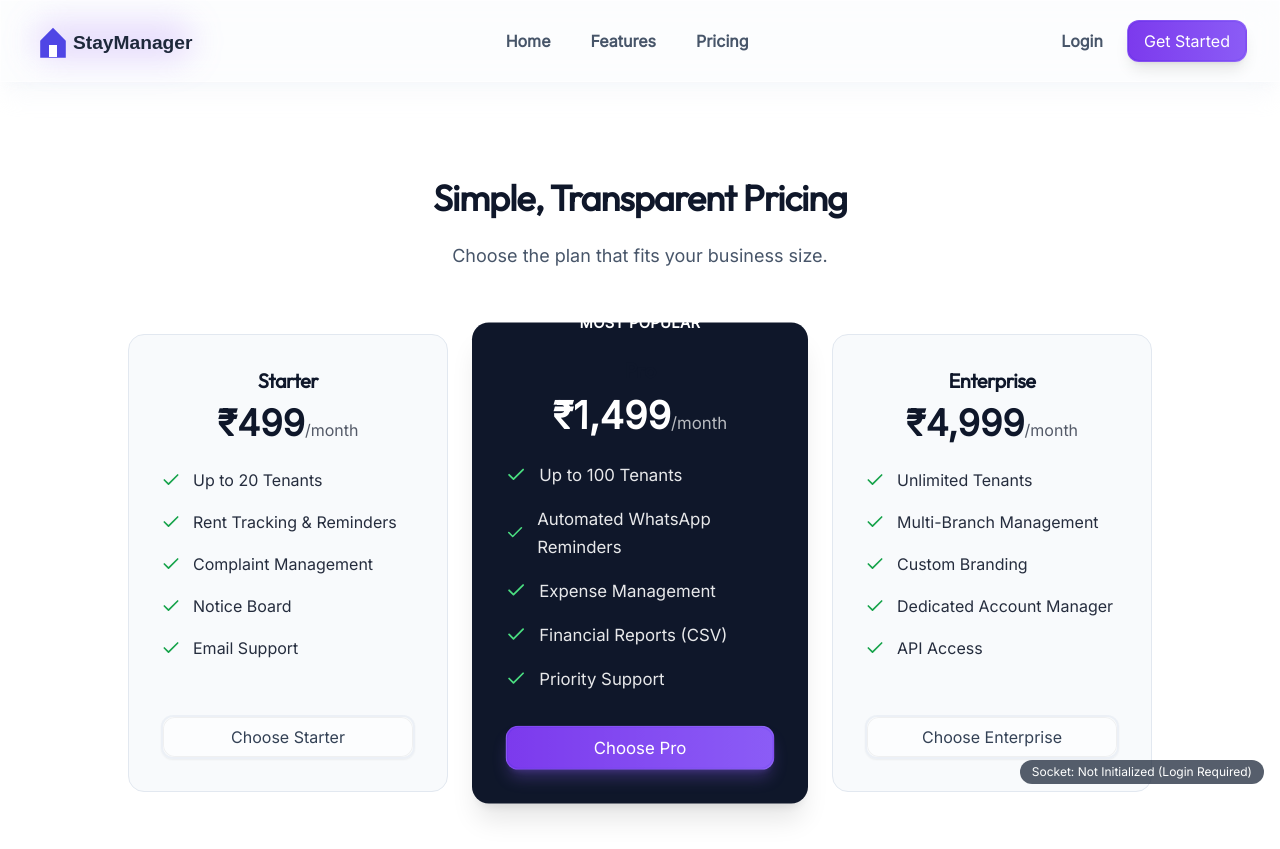
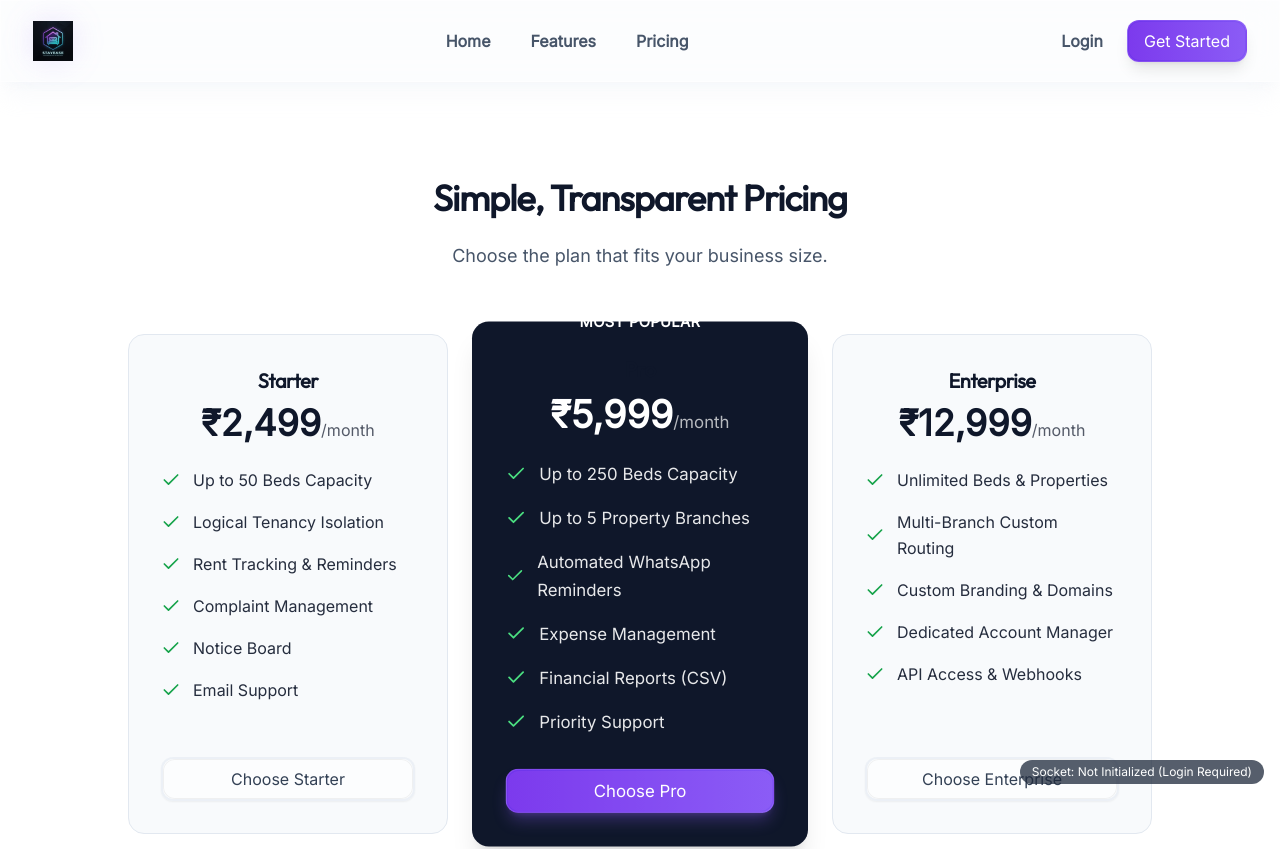
Before and after one commit to Maheswara192/HostelsPGs-Managament-website, a React (Vite) app in the folder client/: page /pricing in a window 1280 px wide. Shown: the top 849 px of the page. Built offline with nearby package versions, Linux system fonts and the light colour scheme; no server answers.

Commit message:
feat: stayease premium B2B branding refresh, custom logos, and pricing alignment

```diff
--- a/client/src/components/layout/Navbar.jsx
+++ b/client/src/components/layout/Navbar.jsx
@@ -3,7 +3,7 @@ import { Link, useNavigate } from 'react-router-dom';
 import { Menu, X } from 'lucide-react';
 import Button from '../common/Button';
 
-import logo from '../../assets/logo.svg';
+import logo from '../../assets/stayease_logo.png';
 
 const Navbar = () => {
     const [isOpen, setIsOpen] = useState(false);
@@ -17,7 +17,7 @@ const Navbar = () => {
                     <Link to="/" className="flex items-center space-x-2 group">
                         <div className="relative">
                             <div className="absolute inset-0 bg-primary-500/20 blur-lg rounded-full group-hover:bg-primary-500/40 transition-colors"></div>
-                            <img src={logo} alt="StayManager" className="h-10 relative z-10" />
+                            <img src={logo} alt="StayEase" className="h-10 relative z-10" />
                         </div>
                     </Link>
 
--- a/client/src/pages/public/Home.jsx
+++ b/client/src/pages/public/Home.jsx
@@ -3,6 +3,9 @@ import { Link, useNavigate } from 'react-router-dom';
 import { Users, CreditCard, Shield, Zap, TrendingUp, Smartphone, Building2, LayoutDashboard, Home as HomeIcon, CheckCircle2 } from 'lucide-react';
 import Button from '../../components/common/Button';
 import { motion } from 'framer-motion';
+
+import logo from '../../assets/stayease_logo.png';
+import heroBg from '../../assets/stayease_hero_bg.png';
 
 const Home = () => {
     const navigate = useNavigate();
@@ -20,7 +23,10 @@ const Home = () => {
     return (
         <div className="overflow-hidden font-sans bg-surface">
             {/* Hero Section */}
-            <section className="bg-[#0b0c10] text-white min-h-[95vh] flex flex-col justify-center relative overflow-hidden">
+            <section
+                className="bg-[#0b0c10] text-white min-h-[95vh] flex flex-col justify-center relative overflow-hidden bg-cover bg-center"
+                style={{ backgroundImage: `url(${heroBg})` }}
+            >
                 {/* Animated Background Blobs */}
                 <div className="absolute inset-0 overflow-hidden pointer-events-none">
                     <div className="absolute top-[-15%] right-[-5%] w-[600px] h-[600px] bg-primary-600/30 rounded-full blur-[140px] mix-blend-screen animate-float" />
@@ -45,24 +51,24 @@ const Home = () => {
                                     <span className="animate-ping absolute inline-flex h-full w-full rounded-full bg-primary-400 opacity-75"></span>
                                     <span className="relative inline-flex rounded-full h-2 w-2 bg-primary-500"></span>
                                 </span>
-                                HostelsPGs Manager v2.0
+                                StayEase SaaS Platform
                             </div>
 
                             <h1 className="text-5xl lg:text-7xl font-extrabold mb-6 leading-[1.1] tracking-tight drop-shadow-2xl font-heading">
                                 <span className="text-white">Manage Properties</span> <br />
                                 <span className="text-transparent bg-clip-text bg-gradient-to-r from-primary-400 via-fuchsia-400 to-primary-300 animate-gradient-x brightness-125">
-                                    Like a Pro.
+                                    With StayEase.
                                 </span>
                             </h1>
 
                             <p className="text-lg text-slate-300 mb-8 max-w-xl mx-auto lg:mx-0 leading-relaxed font-light">
-                                The ultimate operating system for PG owners. Automate rent collections, handle complaints dynamically, and scale your property portfolio with ease.
+                                The ultimate operating system for PG and hostel owners. Segregate your properties, automate rent collections dynamically, and scale your accommodation portfolio with absolute security.
                             </p>
 
                             <div className="flex flex-col sm:flex-row gap-4 justify-center lg:justify-start">
                                 <Button
                                     size="lg"
-                                    className="px-8 py-4 text-lg"
+                                    className="px-8 py-4 text-lg animate-pulse-slow"
                                     onClick={() => navigate('/register')}
                                 >
                                     Start Free Trial
@@ -107,7 +113,7 @@ const Home = () => {
                                         <div className="w-3 h-3 rounded-full bg-emerald-400/80 shadow-[0_0_10px_rgba(52,211,153,0.5)]" />
                                     </div>
                                     <div className="ml-6 px-4 py-1 bg-black/40 rounded-md text-[11px] text-slate-400 font-mono w-64 text-center border border-white/5 mx-auto">
-                                        app.staymanager.com/overview
+                                        app.stayease.com/overview
                                     </div>
                                 </div>
 
@@ -115,7 +121,7 @@ const Home = () => {
                                 <div className="flex h-full">
                                     {/* Sidebar */}
                                     <div className="w-20 bg-[#161925] border-r border-white/5 flex flex-col items-center py-6 gap-6 relative">
-                                        <div className="w-10 h-10 bg-gradient-to-br from-primary-500 to-accent rounded-xl shadow-lg flex items-center justify-center text-white font-bold">SM</div>
+                                        <img src={logo} alt="StayEase" className="w-10 h-10 object-contain rounded-xl" />
                                         <div className="w-8 h-8 rounded-lg bg-primary-500/20 border border-primary-500/50 shadow-glow" />
                                         <div className="w-8 h-8 rounded-lg bg-white/5 hover:bg-white/10 transition-colors" />
                                         <div className="w-8 h-8 rounded-lg bg-white/5 hover:bg-white/10 transition-colors" />
--- a/client/src/pages/public/Pricing.jsx
+++ b/client/src/pages/public/Pricing.jsx
@@ -16,9 +16,10 @@ const Pricing = () => {
                 <div className="grid grid-cols-1 md:grid-cols-3 gap-8 max-w-5xl mx-auto">
                     <PricingCard
                         title="Starter"
-                        price="₹499"
+                        price="₹2,499"
                         features={[
-                            'Up to 20 Tenants',
+                            'Up to 50 Beds Capacity',
+                            'Logical Tenancy Isolation',
                             'Rent Tracking & Reminders',
                             'Complaint Management',
                             'Notice Board',
@@ -27,10 +28,11 @@ const Pricing = () => {
                     />
                     <PricingCard
                         title="Pro"
-                        price="₹1,499"
+                        price="₹5,999"
                         popular
                         features={[
-                            'Up to 100 Tenants',
+                            'Up to 250 Beds Capacity',
+                            'Up to 5 Property Branches',
                             'Automated WhatsApp Reminders',
                             'Expense Management',
                             'Financial Reports (CSV)',
@@ -39,13 +41,13 @@ const Pricing = () => {
                     />
                     <PricingCard
                         title="Enterprise"
-                        price="₹4,999"
+                        price="₹12,999"
                         features={[
-                            'Unlimited Tenants',
-                            'Multi-Branch Management',
-                            'Custom Branding',
+                            'Unlimited Beds & Properties',
+                            'Multi-Branch Custom Routing',
+                            'Custom Branding & Domains',
                             'Dedicated Account Manager',
-                            'API Access'
+                            'API Access & Webhooks'
                         ]}
                     />
                 </div>
```
Also changed, not shown: client/src/assets/stayease_hero_bg.png (added), client/src/assets/stayease_logo.png (added).
